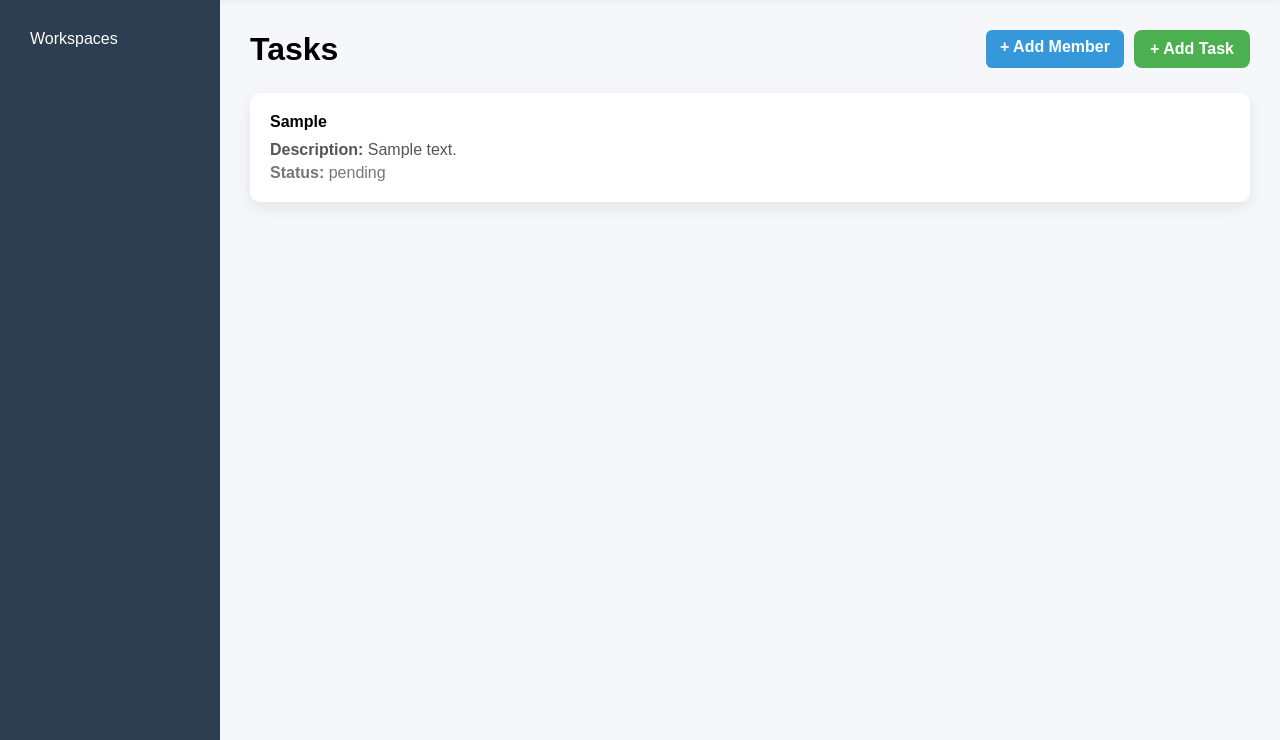
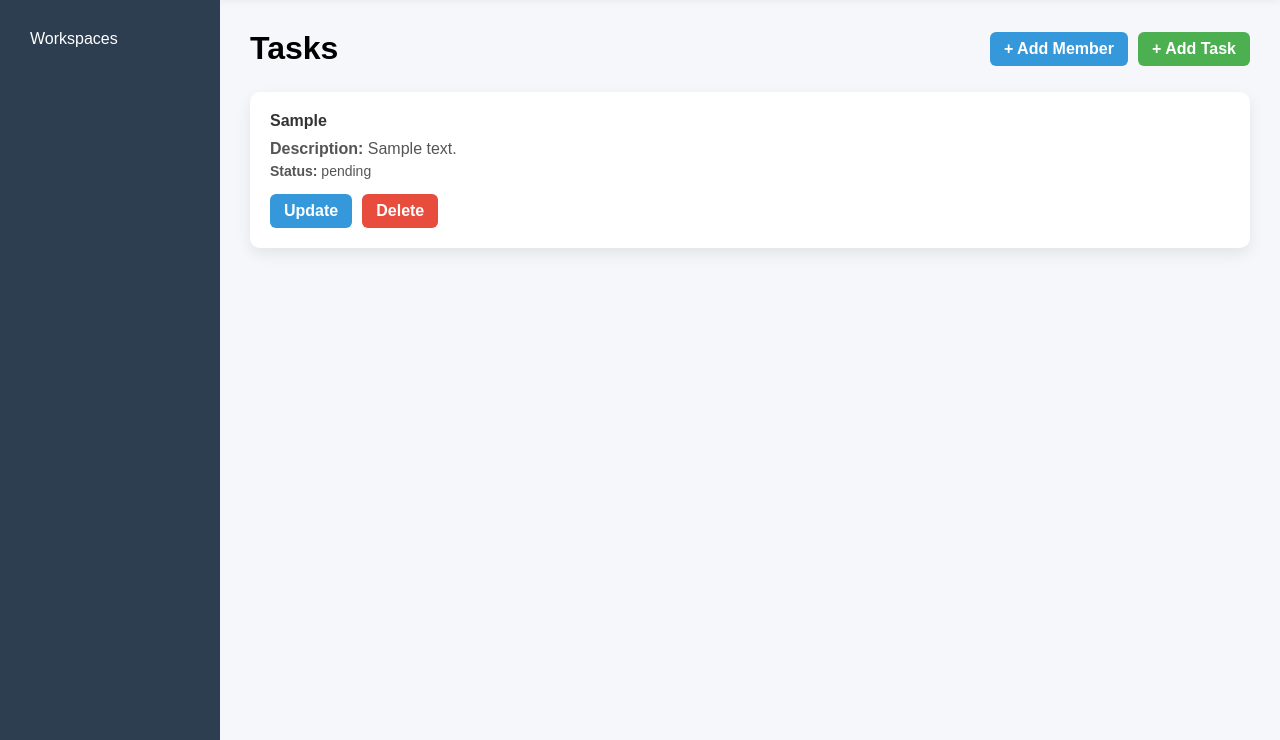
Before and after one commit to mayank-tagline/tasktracker, a Django app: page /workspace/1/task/ in a window 1280 px wide. Shown: the part 60-800 px from the top of the page. Run offline with Django 5.2, Linux system fonts and the light colour scheme; a user stored in the database is signed in; tables that the repository leaves empty hold one stand-in row (values such as "Sample post").

Commit message:
Implement task deletion and update functionality, add user permission checks, and enhance task templates

```diff
--- a/task/templates/task.html
+++ b/task/templates/task.html
@@ -4,42 +4,120 @@
 
 {% block content %}
 
-<div style="display: flex; justify-content: space-between; align-items: center; margin-bottom: 25px;">
+<style>
+    .page-header {
+        display: flex;
+        justify-content: space-between;
+        align-items: center;
+        margin-bottom: 25px;
+    }
+
+    .actions {
+        display: flex;
+        gap: 10px;
+    }
+
+    .btn {
+        text-decoration: none;
+        padding: 8px 14px;
+        border-radius: 6px;
+        font-weight: bold;
+        color: white;
+        display: inline-block;
+    }
+
+    .btn-green { background-color: #4CAF50; }
+    .btn-blue { background-color: #3498db; }
+    .btn-red { background-color: #e74c3c; }
+
+    .btn-green:hover { background-color: #45a049; }
+    .btn-blue:hover { background-color: #2980b9; }
+    .btn-red:hover { background-color: #c0392b; }
+
+    .task-list {
+        display: grid;
+        gap: 15px;
+    }
+
+    .card {
+        background: white;
+        padding: 20px;
+        border-radius: 10px;
+        box-shadow: 0 6px 15px rgba(0,0,0,0.08);
+    }
+
+    .card h4 {
+        margin-bottom: 10px;
+        color: #333;
+    }
+
+    .card p {
+        margin-bottom: 5px;
+        color: #555;
+    }
+
+    .status {
+        font-size: 14px;
+        color: #777;
+    }
+
+    .card-actions {
+        margin-top: 15px;
+        display: flex;
+        gap: 10px;
+    }
+
+    .empty {
+        text-align: center;
+        color: #777;
+        margin-top: 40px;
+    }
+</style>
+
+<div class="page-header">
     <h1>Tasks</h1>
 
 
 {% if workspace %}
-<div style="display: flex; gap: 10px;">
+    <div class="actions">
+        <a href="{% url 'add-member' workspace.id %}" class="btn btn-blue">
+            + Add Member
+        </a>
 
-    <a href="{% url 'add-member' workspace.id %}"
-        style="text-decoration: none; padding: 8px 14px; border-radius: 6px; font-weight: bold; color: white; background-color: #3498db;">
-            + Add Member
-    </a>
-    <a href="{% url 'add-task' workspace_id=workspace.id %}"
-       style="text-decoration: none; background-color: #4CAF50; color: white; padding: 10px 16px; border-radius: 8px; font-weight: bold;">
-        + Add Task
-    </a>
-</div>
+        <a href="{% url 'add-task' workspace_id=workspace.id %}" class="btn btn-green">
+            + Add Task
+        </a>
+    </div>
 {% endif %}
 
 
 </div>
 
-{% if task %} <div style="display: grid; gap: 15px;">
+{% if task %} <div class="task-list">
 
 
     {% for t in task %}
-        <div style="background: white; padding: 20px; border-radius: 10px; box-shadow: 0 6px 15px rgba(0,0,0,0.08);">
+        <div class="card">
 
-            <h4 style="margin-bottom: 10px;">{{ t.task }}</h4>
+            <h4>{{ t.task }}</h4>
 
-            <p style="color: #555; margin-bottom: 5px;">
-                <strong>Description:</strong> {{ t.description }}
+            <p><strong>Description:</strong> {{ t.description }}</p>
+
+            <p class="status">
+                <strong>Status:</strong> {{ t.status }}
             </p>
 
-            <p style="color: #777;">
-                <strong>Status:</strong> {{ t.status }}
-            </p>
+            <div class="card-actions">
+                <a href="{% url 'update-task' workspace_id=workspace.id task_id=t.id %}"
+                   class="btn btn-blue">
+                    Update
+                </a>
+
+                <a href="{% url 'delete-task' workspace_id=workspace.id task_id=t.id %}"
+                   class="btn btn-red">
+                    Delete
+                </a>
+            </div>
 
         </div>
     {% endfor %}
@@ -47,7 +125,7 @@
 </div>
 
 
-{% else %} <p style="text-align: center; color: #777; margin-top: 40px;">
+{% else %} <p class="empty">
 No tasks yet. Add one to get started. </p>
 {% endif %}
 
--- a/task/urls.py
+++ b/task/urls.py
@@ -1,8 +1,10 @@
 from django.urls import path
-from .views import TaskView
+from .views import TaskDeleteView, TaskUpdateView, TaskView
 from .views import TaskCreateView
 
 urlpatterns = [
     path('workspace/<str:workspace_id>/task/', TaskView.as_view() , name='task'),
     path('workspace/<str:workspace_id>/task/add', TaskCreateView.as_view() , name='add-task'),
+    path('workspace/<str:workspace_id>/task/<str:task_id>/delete', TaskDeleteView.as_view() , name = 'delete-task'),
+    path('workspace/<str:workspace_id>/task/<str:task_id>/update', TaskUpdateView.as_view() , name = 'update-task'),
 ]
--- a/task/views.py
+++ b/task/views.py
@@ -6,6 +6,7 @@ from .models import Task
 from workspace.models import WorkSpace
 from django.shortcuts import redirect
 from django.contrib.auth.mixins import LoginRequiredMixin
+from todo.helper import is_user_in_workspace
 
 
 
@@ -18,6 +19,8 @@ class TaskView(LoginRequiredMixin, View):
     redirect_field_name = ''
     def get(self, request, workspace_id):
         workspace = WorkSpace.objects.get(id=workspace_id)
+        if not is_user_in_workspace(self.request.user, workspace):
+            return redirect('workspace')
         templates = loader.get_template('task.html')
         task = Task.objects.filter(workspace=workspace)
         context = {
@@ -31,6 +34,8 @@ class TaskCreateView(LoginRequiredMixin, View):
     redirect_field_name = ''
     def get(self, request, workspace_id):
         workspace = WorkSpace.objects.get(id=workspace_id)
+        if not is_user_in_workspace(self.request.user, workspace):
+            return redirect('workspace')
         context = {
             'workspace': workspace,
         }
@@ -52,3 +57,60 @@ class TaskCreateView(LoginRequiredMixin, View):
             )
         task.save()
         return redirect('task' , workspace_id=workspace_id)
+
+class TaskDeleteView(LoginRequiredMixin, View):
+    login_url = '/login/'
+    redirect_field_name = ''
+    def get(self, request, workspace_id, task_id):
+        workspace = WorkSpace.objects.get(id=workspace_id)
+        if not is_user_in_workspace(self.request.user, workspace):
+            return redirect('workspace')
+        task = Task.objects.get(id=task_id)
+        context = {
+            'workspace': workspace,
+            'task': task
+        }
+        templates = loader.get_template('deletetask.html')
+        return HttpResponse(templates.render(context, request))
+    def post(self, request, workspace_id, task_id):
+        task = Task.objects.get(id=task_id)
+        task.delete()
+        return redirect('task' , workspace_id=workspace_id)
+
+
+class TaskUpdateView(LoginRequiredMixin, View):
+    login_url = '/login/'
+    redirect_field_name = ''
+    def get(self, request, workspace_id, task_id):
+        workspace = WorkSpace.objects.get(id=workspace_id)
+        if not is_user_in_workspace(self.request.user, workspace):
+            return redirect('workspace')
+
+        # print(workspace.members.all())
+
+        # for member in workspace.members.all():
+        #     if self.request.user != member:
+        #         return redirect('workspace')
+        # if self.request.user not in workspace.members.all():
+        #     return redirect('workspace')
+        task = Task.objects.get(id=task_id)
+        context = {
+            'workspace': workspace,
+            'task': task
+        }
+        templates = loader.get_template('updatetask.html')
+        return HttpResponse(templates.render(context, request))
+
+    def post(self, request, workspace_id, task_id):
+        task = Task.objects.get(id=task_id)
+        if request.POST.get('task') =="":
+            return redirect('update-task' , workspace_id=workspace_id, task_id=task_id)
+        task.task = request.POST.get('task')
+        task.description = request.POST.get('description')
+        if request.POST.get('status') == 'completed':
+            task.completed_by = self.request.user
+        if request.POST.get('status') == 'pending':
+            task.completed_by = None
+        task.status = request.POST.get('status')
+        task.save()
+        return redirect('task' , workspace_id=workspace_id)
--- /dev/null
+++ b/todo/helper.py
@@ -0,0 +1,10 @@
+from workspace.models import WorkSpace
+from task.models import Task
+from account.models import User
+
+def is_user_in_workspace(user, workspace):
+    if workspace.members.filter(id=user.id).exists():
+        return True
+    if user.is_staff:
+        return True
+    return False
```
Also changed, not shown: task/templates/deletetask.html (added, +46 -0 lines), task/templates/updatetask.html (added, +55 -0 lines).
